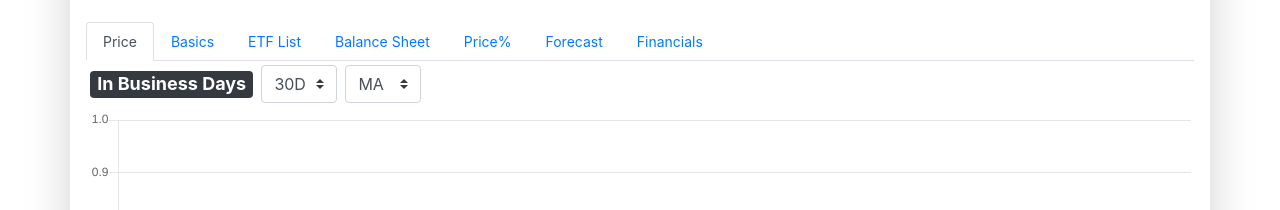
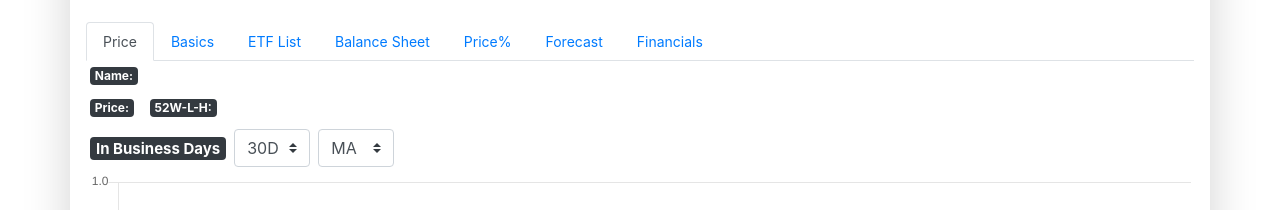
Before and after one commit to alexskt123/stockisfun, a Next.js app: page /basics in a window 1280 px wide. Shown: the part 158-368 px from the top of the page. Built offline with nearby package versions, Linux system fonts and the light colour scheme.

Commit message:
more info on price page

```diff
--- a/components/Price.js
+++ b/components/Price.js
@@ -59,7 +59,8 @@ function PriceInfo({ inputTicker }) {
                         fill: false,
                         backgroundColor: "rgba(30,230,230,0.2)",
                         borderColor: "rgba(30,230,230,1)",
-                        showLine: false
+                        showLine: inputMA == '' ? true : false,
+                        pointRadius: inputMA == '' ? 0 : 3
                     }, {
                         label: '5-MA',
                         data: [...ma5.slice(60)],
@@ -117,13 +118,13 @@ function PriceInfo({ inputTicker }) {
             }
             <div style={{ display: 'inline-flex', alignItems: 'baseline' }} className="ml-1">
                 <Form.Label className="my-1 mr-2" htmlFor="inlineFormCustomSelectPref">
-                    <h4>
+                    <h5>
                         <Badge variant="dark">
                             <span>
                                 {'In Business Days'}
                             </span>
                         </Badge>
-                    </h4>
+                    </h5>
                 </Form.Label>
                 <Form.Control
                     as="select"
--- a/components/StockDetails.js
+++ b/components/StockDetails.js
@@ -139,6 +139,28 @@ function StockDetails({ inputTicker }) {
                     {clicked ?
                         <LoadingSpinner /> : ''
                     }
+                    <Row className="ml-1 mt-1">
+                        <h6>
+                            <Badge variant="dark">{'Name: '}</Badge>
+                        </h6>
+                        <h6>
+                            <Badge variant="light" className="ml-2">{({ ...settings }.basics.tableData.filter(x => x.find(x => x) == 'Name').find(x => x) || [])[1]}</Badge>
+                        </h6>
+                    </Row>
+                    <Row className="ml-1 mt-1">
+                        <h6>
+                            <Badge variant="dark">{'Price: '}</Badge>
+                        </h6>
+                        <h6>
+                            <Badge variant="light" className="ml-2">{({ ...settings }.basics.tableData.filter(x => x.find(x => x) == 'Price').find(x => x) || [])[1]}</Badge>
+                        </h6>
+                        <h6>
+                            <Badge className="ml-3" variant="dark">{'52W-L-H: '}</Badge>
+                        </h6>
+                        <h6>
+                            <Badge variant="light" className="ml-2">{({ ...settings }.basics.tableData.filter(x => x.find(x => x) == '52W-Low-High').find(x => x) || [])[1]}</Badge>
+                        </h6>
+                    </Row>
                     <Price inputTicker={settings.inputTickers.find(x => x)} />
                 </Tab>
                 <Tab eventKey="Basics" title="Basics">
--- a/package.json
+++ b/package.json
@@ -32,6 +32,7 @@
     "react-bootstrap": "^1.5.0",
     "react-chartjs-2": "^2.11.1",
     "react-dom": "17.0.1",
-    "react-icons": "^4.2.0"
+    "react-icons": "^4.2.0",
+    "round-to": "^5.0.0"
   }
 }
--- a/pages/api/getYahooAssetProfile.js
+++ b/pages/api/getYahooAssetProfile.js
@@ -6,6 +6,7 @@ import { getYahooAssetProfile } from '../../lib/yahoo/getYahooAssetProfile'
 import { getYahooQuote } from '../../lib/yahoo/getYahooQuote'
 import { getYahooBalanceSheet } from '../../lib/yahoo/getYahooBalanceSheet'
 import millify from 'millify'
+import roundTo from 'round-to'
 
 export default async (req, res) => {
   const { ticker } = req.query
@@ -54,6 +55,8 @@ export default async (req, res) => {
 
   const newData = {
     'Name': quote.longName,
+    'Price': quote.regularMarketPrice,
+    '52W-Low-High': `${roundTo(parseFloat(quote.fiftyTwoWeekLow), 2)} - ${roundTo(parseFloat(quote.fiftyTwoWeekHigh), 2)}`,
     'Website': data.website,
     'Industry': data.industry,
     'Sector': data.sector,
```
Also changed, not shown: 1 other file (tests, documents, lock files or other folders).
